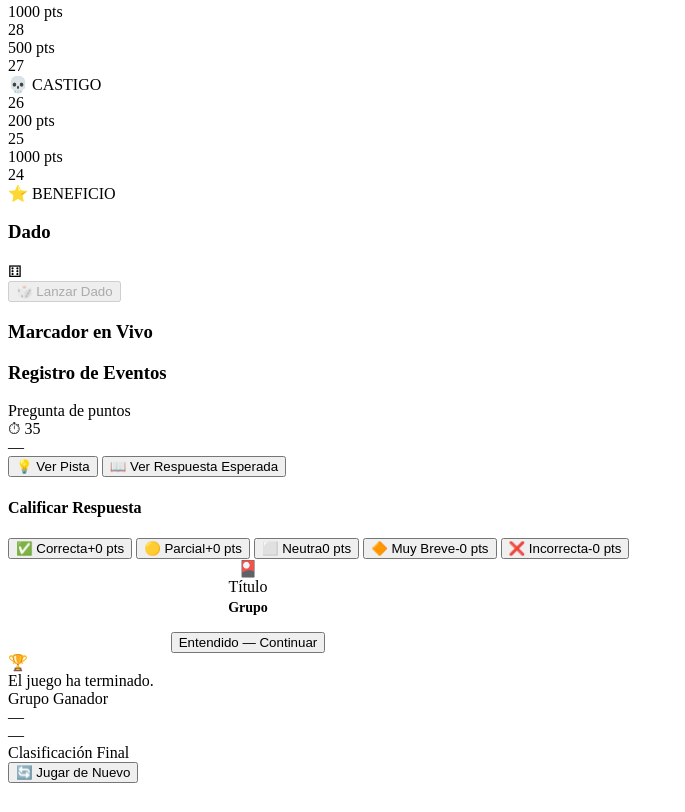
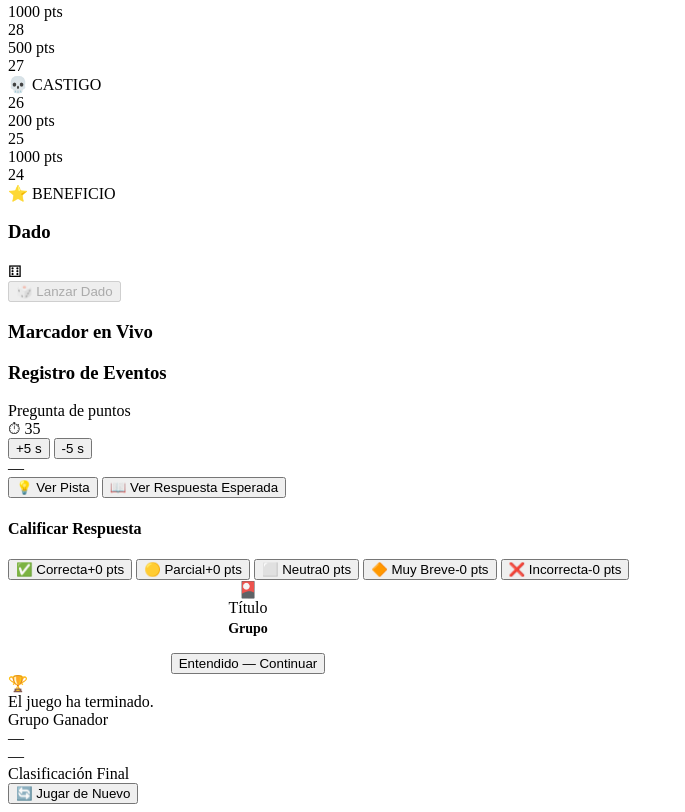
Before and after one commit to MedSantiago/El-Recorrido-de-las-Gl-ndulas-Exocrinas, a plain HTML site: page index.html in a window 1280 px wide. Shown: the part 1385-2197 px from the top of the page, without its empty margins (0-685 px from the left). Before the commit the page ends 2176 px from the top, so only its background shows below. Drawn offline with Linux system fonts and the light colour scheme.

Commit message:
Add timer controls to adjust question duration
Added timer controls for adjusting question time.

```diff
--- a/index.html
+++ b/index.html
@@ -75,10 +75,15 @@
           <div class="mp-titulo">Pregunta de <span id="mp-titulo-valor"></span> puntos</div>
           <div id="mp-valor"></div>
         </div>
-        <div class="mp-timer-box">
-          <span class="mp-timer-label">⏱</span>
-          <span id="mp-timer">35</span>
-        </div>
+<div class="mp-timer-box">
+  <span class="mp-timer-label">⏱</span>
+  <span id="mp-timer">35</span>
+</div>
+
+<div class="mp-timer-controls">
+  <button class="btn-tiempo" onclick="ajustarTiempoPregunta(5)">+5 s</button>
+  <button class="btn-tiempo" onclick="ajustarTiempoPregunta(-5)">-5 s</button>
+</div>
       </div>
       <span id="mp-grupo"></span>
       <div id="mp-condicion"></div>
```
